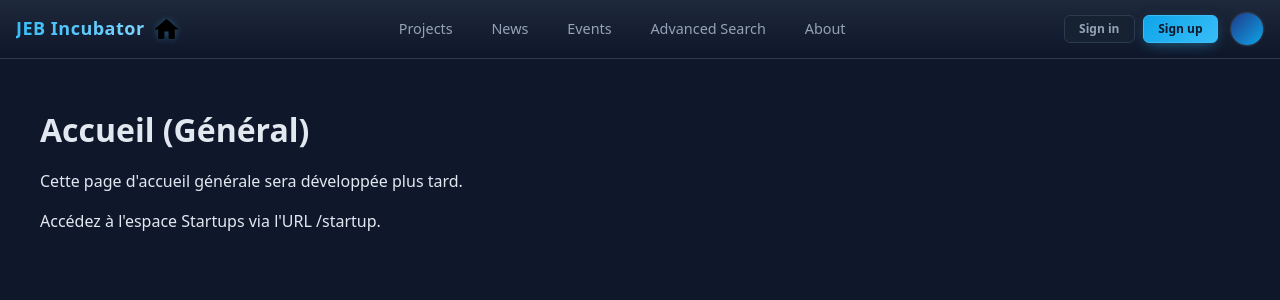
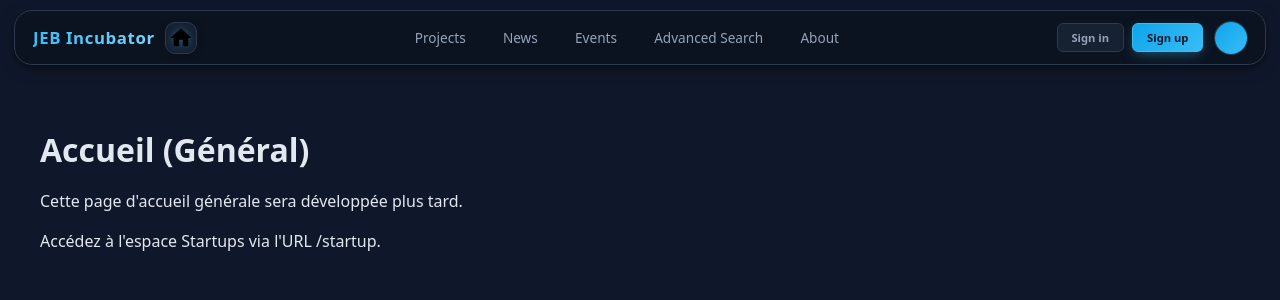
Before and after one commit to Aincrad-Flux/NextRise, a React (Vite) app in the folder frontend/: page / in a window 1280 px wide. Shown: the top 300 px of the page. Built offline with nearby package versions, Linux system fonts and the light colour scheme.

Commit message:
[style] update TopBar styles for improved aesthetics and add topbar color variable

```diff
--- a/frontend/src/components/TopBar.css
+++ b/frontend/src/components/TopBar.css
@@ -1,23 +1,24 @@
-.topbar { display: flex; align-items: center; justify-content: space-between; gap: 1rem; padding: 0.5rem 1rem; background: linear-gradient(180deg,var(--color-bg-alt),rgba(15,23,42,0.82)); color: var(--color-text); border-bottom: 1px solid var(--color-border); backdrop-filter: blur(6px); }
+.topbar { display: flex; align-items: center; justify-content: space-between; gap: 1rem; padding: 0.65rem 1.1rem; background: var(--color-topbar); color: var(--color-text); border: 1px solid var(--color-border); backdrop-filter: blur(6px); border-radius: 18px; margin: 0.65rem 0.9rem 0.85rem; box-shadow: 0 4px 18px -6px rgba(0,0,0,.55), 0 2px 6px -2px rgba(0,0,0,.5); position: sticky; top: 0.5rem; z-index: 40; }
 /* When nav absent (startup) we can tighten spacing */
 .topbar.no-nav { justify-content: space-between; }
 /* Center navigation */
 .topbar-nav { display: flex; gap: 0.5rem; flex: 1 1 auto; justify-content: center; }
-.nav-btn { appearance: none; background: transparent; color: var(--color-text-muted); text-decoration: none; font-size: 0.9rem; padding: 0.5rem 0.9rem; border-radius: var(--radius-sm); font-weight: 500; line-height: 1; position: relative; transition: background .15s, color .15s; border:1px solid transparent; }
+.nav-btn { appearance: none; background: transparent; color: var(--color-text-muted); text-decoration: none; font-size: 0.85rem; padding: 0.5rem 0.85rem; border-radius: var(--radius-sm); font-weight: 500; line-height: 1; position: relative; transition: background .15s, color .15s; border:1px solid transparent; }
 .nav-btn:hover { background: var(--color-surface-alt); color: var(--color-text); }
 .nav-btn:focus-visible { outline: 2px solid var(--color-accent); outline-offset: 2px; }
 .nav-btn:active { background: var(--color-surface); }
 
 /* Left side */
-.topbar-left { display: flex; align-items: center; gap: 0.5rem; flex-wrap: nowrap; }
-.brand { font-size: 1.1rem; margin: 0; font-weight: 600; white-space: nowrap; letter-spacing:.5px; background:linear-gradient(90deg,var(--color-accent),#7dd3fc); -webkit-background-clip:text; background-clip:text; color:transparent; }
-.home-link { display: inline-flex; line-height: 0; flex-shrink: 0; align-items: center; justify-content: center; width: 28px; height: 28px; }
-.home-icon { width: 25px; height: 25px; display: block; filter: drop-shadow(0 0 3px rgba(56,189,248,.35)); }
+.topbar-left { display: flex; align-items: center; gap: 0.65rem; flex-wrap: nowrap; }
+.brand { font-size: 1.05rem; margin: 0; font-weight: 600; white-space: nowrap; letter-spacing:.6px; background:linear-gradient(90deg,var(--color-accent),#7dd3fc); -webkit-background-clip:text; background-clip:text; color:transparent; }
+.home-link { display: inline-flex; line-height: 0; flex-shrink: 0; align-items: center; justify-content: center; width: 30px; height: 30px; border-radius: 10px; background: var(--color-surface); border:1px solid var(--color-border); box-shadow:0 2px 6px -2px rgba(0,0,0,.5); transition: background .2s, border-color .2s; }
+.home-link:hover { background: var(--color-surface-alt); }
+.home-icon { width: 22px; height: 22px; display: block; filter: drop-shadow(0 0 3px rgba(56,189,248,.35)); }
 
 /* Right side */
 .topbar-right { display: flex; align-items: center; gap: 0.75rem; }
-.auth-buttons { display: flex; gap: 0.5rem; }
-.auth-btn { display: inline-flex; align-items: center; justify-content: center; font-size: 0.75rem; font-weight: 600; padding: 0.45rem 0.9rem; border-radius: var(--radius-sm); text-decoration: none; line-height: 1; border: 1px solid var(--color-border); background: var(--color-surface); color: var(--color-text-muted); transition: background .15s, border-color .15s, color .15s, box-shadow .2s; }
+.auth-buttons { display: flex; gap: 0.55rem; }
+.auth-btn { display: inline-flex; align-items: center; justify-content: center; font-size: 0.7rem; font-weight: 600; padding: 0.5rem 0.85rem; border-radius: var(--radius-sm); text-decoration: none; line-height: 1; border: 1px solid var(--color-border); background: var(--color-surface); color: var(--color-text-muted); transition: background .15s, border-color .15s, color .15s, box-shadow .2s; }
 .auth-btn:hover { background: var(--color-surface-alt); border-color: var(--color-border); color: var(--color-text); }
 .auth-btn:focus-visible { outline: 2px solid var(--color-accent); outline-offset: 2px; }
 .auth-btn.sign-up { background: linear-gradient(135deg,#0ea5e9,#38bdf8); border: 1px solid #38bdf8; color: #0f172a; box-shadow:0 4px 14px -4px rgba(56,189,248,.5); }
--- a/frontend/src/index.css
+++ b/frontend/src/index.css
@@ -21,6 +21,7 @@
   --color-danger: #ef5555;
   --color-danger-hover: #dc2626;
   --color-danger-active: #b91c1c;
+  --color-topbar: #0c1320; /* top bar uniforme plus sombre */
   --radius-sm: 6px;
   --radius-md: 10px;
   --radius-lg: 14px;
--- a/frontend/src/pages/home.css
+++ b/frontend/src/pages/home.css
@@ -1,28 +1,8 @@
 /* Page Home - thème sombre */
 
-.home-container {
-  background: var(--color-bg);
-  min-height: 100vh;
-  color: var(--color-text);
-}
+.home-container { background: var(--color-bg); min-height: 100vh; color: var(--color-text); }
 
-.topbar {
-  position: sticky;
-  top: 0;
-  z-index: 10;
-  background: linear-gradient(180deg, var(--color-bg-alt), rgba(15,23,42,0.72));
-  border-bottom: 1px solid var(--color-border);
-  display: flex;
-  align-items: center;
-  justify-content: space-between;
-  padding: 0.75rem 1rem;
-  backdrop-filter: blur(8px);
-}
-.topbar .brand { font-size: 1.125rem; margin: 0; font-weight:600; letter-spacing:.5px; }
-.topbar-right { display: flex; align-items: center; gap: 0.75rem; }
-.topbar .search { background: var(--color-surface); border: 1px solid var(--color-border); border-radius: 8px; padding: 0.5rem 0.75rem; color: var(--color-text); }
-.topbar .search:focus { outline: 2px solid var(--color-accent); outline-offset:2px; }
-.topbar .avatar { width: 32px; height: 32px; border-radius: 50%; background: linear-gradient(135deg,#1e3a8a,#0ea5e9); border: 1px solid var(--color-border); box-shadow:0 0 0 1px rgba(255,255,255,.04); }
+/* Supprimé styles topbar spécifiques (voir components/TopBar.css) */
 
 .home-main { flex: 1; padding: 1rem 1.25rem 2rem; min-width: 0; }
 .home-main.constrained { max-width: 1200px; margin: 0 auto; }
@@ -39,10 +19,7 @@
 .nav-icon { opacity: .75; }
 .nav-item.active .nav-icon { opacity: 1; }
 
-@media (max-width: 960px) {
-  .sidebar { display: none; }
-  .home-main { padding-left: 1rem; padding-right: 1rem; }
-}
+@media (max-width: 960px) { .sidebar { display: none; } .home-main { padding-left: 1rem; padding-right: 1rem; } }
 
 .dashboard .cards-grid { display: grid; grid-template-columns: repeat(auto-fill, minmax(220px, 1fr)); gap: 1rem; }
 .card { background: var(--color-surface); border: 1px solid var(--color-border); border-radius: 12px; padding: 1rem; box-shadow: var(--shadow-sm); }
```
